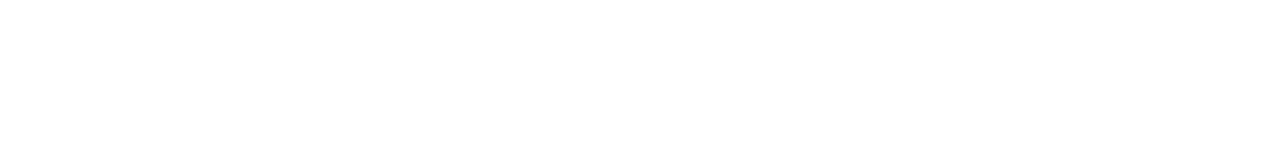
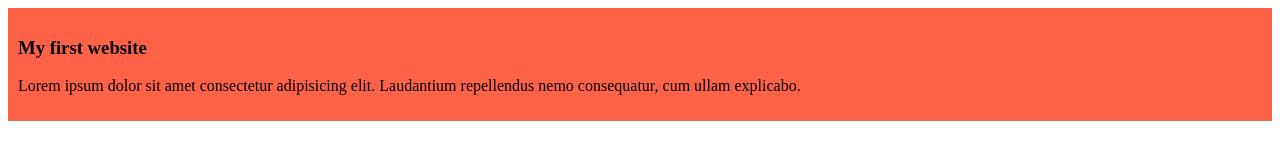
Before and after one commit to SULTAN100S/my-simple-website, a plain HTML site: page index.html in a window 1280 px wide. Drawn offline with Linux system fonts and the light colour scheme.

Commit message:
added the first blog

```diff
--- /dev/null
+++ b/blog.css
@@ -0,0 +1,4 @@
+div{
+    background-color: tomato;
+    padding: 10px;
+}
--- a/index.html
+++ b/index.html
@@ -4,8 +4,12 @@
     <meta charset="UTF-8">
     <meta name="viewport" content="width=device-width, initial-scale=1.0">
     <title>my simple website</title>
+    <link rel="stylesheet" href="blog.css">
 </head>
 <body>
-
+    <div>
+        <h3>My first website</h3>
+        <p>Lorem ipsum dolor sit amet consectetur adipisicing elit. Laudantium repellendus nemo consequatur, cum ullam explicabo.</p>
+    </div>
 </body>
 </html>
```
